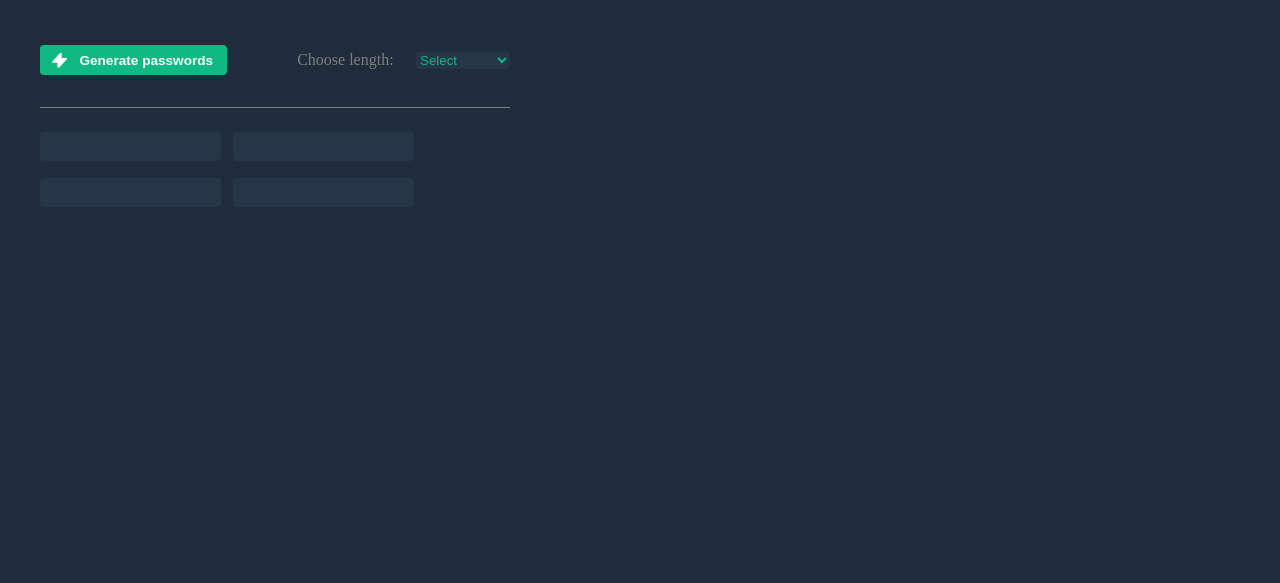
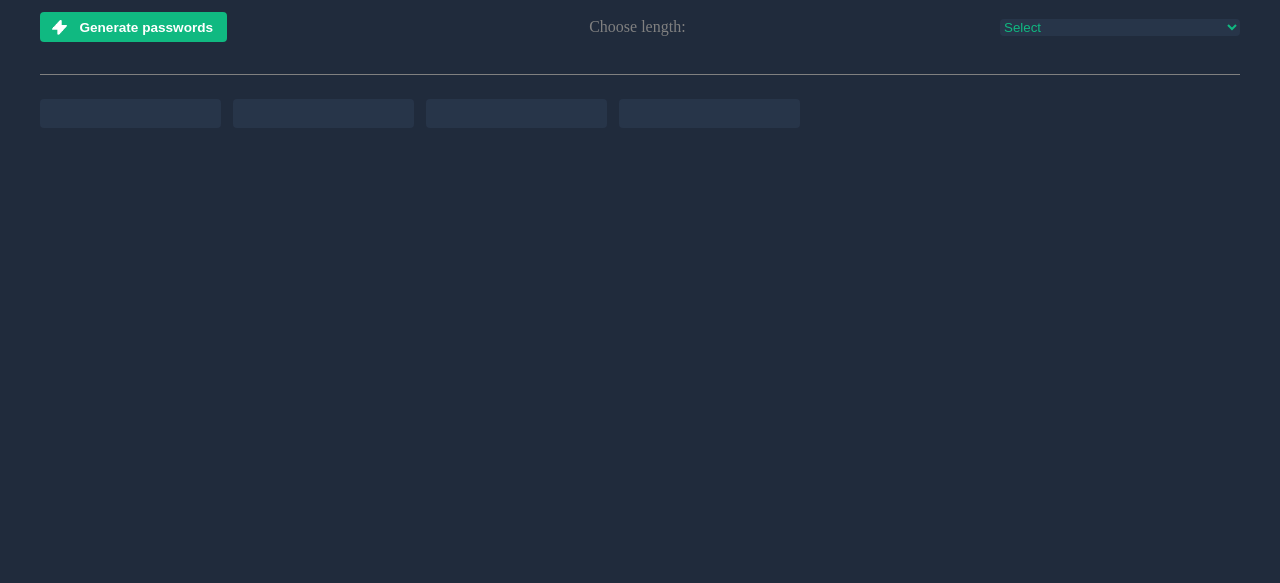
Before and after one commit to jdeehh/Password-Generator-App, a website built with webpack: page index.html in a window 1280 px wide. Shown: the part 217-800 px from the top of the page. Built offline with nearby package versions, Linux system fonts and the light colour scheme.

Commit message:
Update index.css

```diff
--- a/index.css
+++ b/index.css
@@ -2,10 +2,9 @@ html, body {
     margin: 0;
     padding: 0;
     background-color: #202B3C;
-    max-width: 550px;
 }
 
-html, body, h1{
+html, body{
     display: flex;
     flex-direction: column;
 }
```
